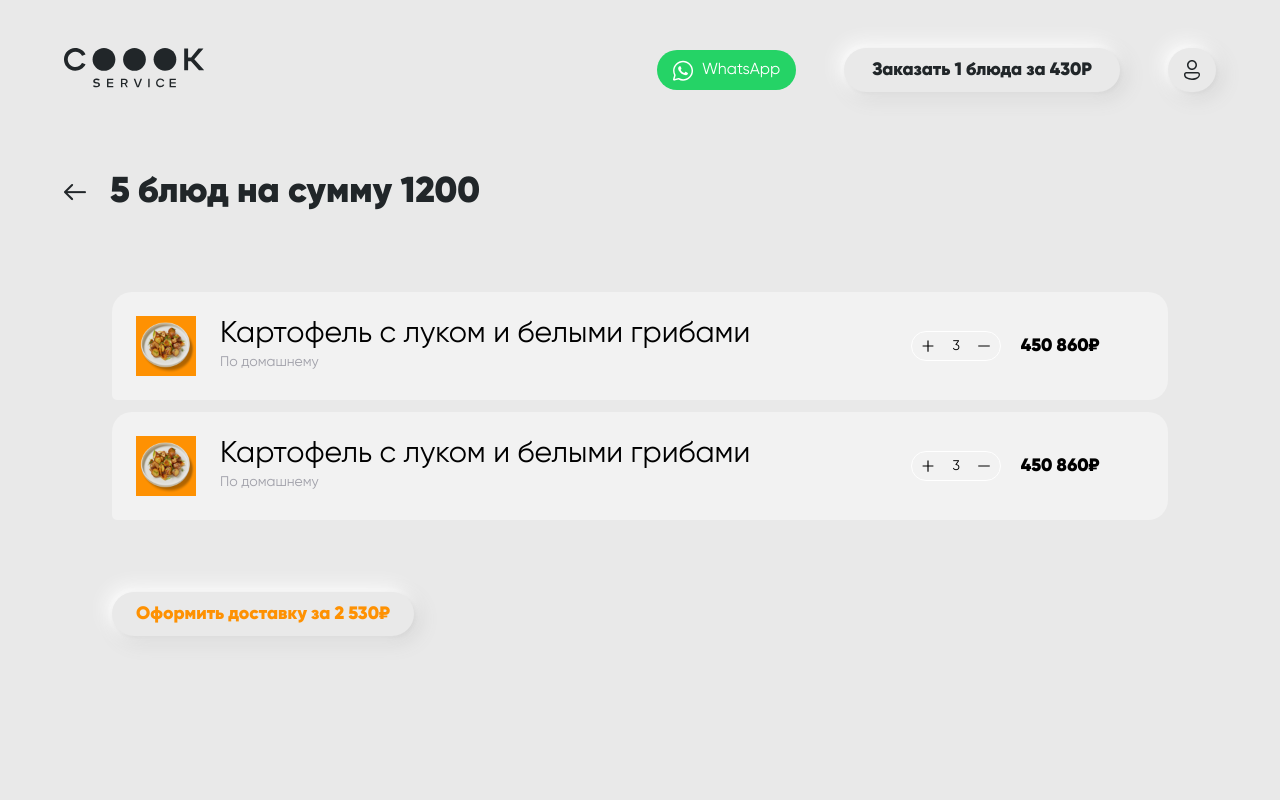
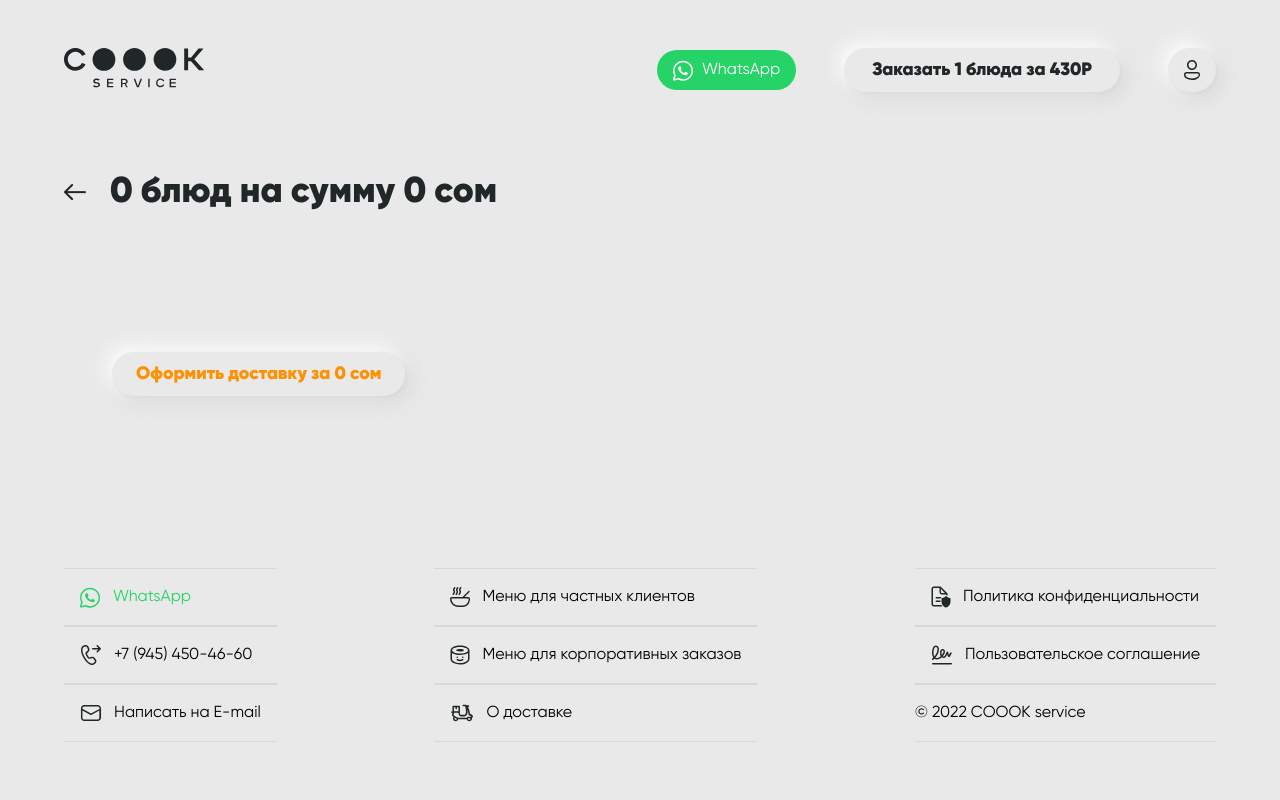
Before and after one commit to OmurbekArykbaev/cook-service, a React (Create React App) app: page /cart in a window 1280 px wide. Shown: the top 800 px of the page. Built offline with nearby package versions, Linux system fonts and the light colour scheme.

Commit message:
Finish cart features, and move it to rtk store

```diff
--- a/src/components/CartItem/CartItem.tsx
+++ b/src/components/CartItem/CartItem.tsx
@@ -1,27 +1,73 @@
-import React from "react"
-import Count from "../ui/Count/Count"
+import React, { FC, useEffect, useState } from "react"
+import { AiOutlineMinus, AiOutlinePlus } from "react-icons/ai"
+import { useAppDispatch, useAppSelector } from "../../hooks/rtkHooks"
+import { changeCountProductInCart } from "../../redux/userSlice"
+import { IProductInCart } from "../../types/userProfile"
 
-const CartItem = () => {
+interface ICartItemProps {
+  product: IProductInCart
+  typeCook?: string
+}
+
+const CartItem: FC<ICartItemProps> = ({ product, typeCook }) => {
+  const dispatch = useAppDispatch()
+  const { image, name, id, price } = product
+  const [productFromStore] = useAppSelector((state) =>
+    state.userPofile.cartProducts.filter((item) => item.id === id)
+  )
+  const [countQuantity, setCountQuantity] = useState<number>(
+    productFromStore.quantityProduct
+  )
+
+  useEffect(() => {
+    dispatch(changeCountProductInCart({ id, quan: countQuantity }))
+  }, [countQuantity, dispatch, id])
+
+  const incrementHandler = () => {
+    setCountQuantity((countQuantity) => countQuantity + 1)
+  }
+
+  const decrementHandler = () => {
+    setCountQuantity((countQuantity) => countQuantity - 1)
+    if (countQuantity < 2) setCountQuantity(1)
+  }
+
   return (
     <li className="p-3 sm:p-6 bg-[#FFFFFF66] rounded-tl-[20px] rounded-tr-[20px] rounded-br-[20px] rounded-bl-[5px] mb-3">
       <div className="flex flex-col md:flex-row md:items-center md:justify-between">
         {/* <!-- title, img --> */}
         <div className="flex w-full border-b  md:border-b-0  pb-6 md:pb-0">
           <div className="flex justify-center items-center mr-6 min-w-[30px]  md:max-w-[60px] bg-orange">
-            <img src="./img/dish.png" alt="" />
+            <img src={image} alt={name} />
           </div>
           <div className="flex flex-col items-start">
-            <h3 className="text-xl md:text-3xl">
-              Картофель с луком и белыми грибами
-            </h3>
-            <p className="text-sm text-zinc-400">По домашнему</p>
+            <h3 className="text-xl md:text-3xl">{name}</h3>
+            {typeCook && <p className="text-sm text-zinc-400">{typeCook}</p>}
           </div>
         </div>
 
         {/* <!-- quan and price --> */}
         <div className="w-auto flex justify-between  items-center pt-6 md:w-[30%] md:pt-0 md:justify-start">
-          <Count />
-          <h3 className="text-lg font-bold">450 860₽</h3>
+          {/* <Count id={id} /> */}
+          <div className="flex items-center border border-white rounded-full text-xl mr-5">
+            <button
+              className="px-2 py-1 group-hover:text-white"
+              onClick={incrementHandler}
+            >
+              <AiOutlinePlus size={16} />
+            </button>
+            <span className="px-2 py-1  text-sm group-hover:text-white">
+              {countQuantity}
+            </span>
+            <button
+              onClick={decrementHandler}
+              className="px-2 py-1 group-hover:text-white"
+            >
+              <AiOutlineMinus size={16} />
+            </button>
+          </div>
+
+          <h3 className="text-lg font-bold">{price * countQuantity} сом</h3>
         </div>
       </div>
     </li>
--- a/src/components/FoodCard/FoodCard.tsx
+++ b/src/components/FoodCard/FoodCard.tsx
@@ -8,12 +8,10 @@ const FoodCard: FC<IFood> = (props) => {
   const dispatch = useAppDispatch()
 
   const addCartHandler = () =>
-    dispatch(
-      addFoodInCart({ product: props, totalSum: props.price, quantity: 1 })
-    )
+    dispatch(addFoodInCart({ ...props, quantityProduct: 0 }))
   const addWishListHandler = () => dispatch(addWishFood(props))
 
-  const { id, name, image, description, category, price, cal } = props
+  const { id, name, image, description, price, cal } = props
 
   return (
     <div className="card-food">
@@ -56,7 +54,7 @@ const FoodCard: FC<IFood> = (props) => {
         </p>
 
         <div className="w-full flex items-center py-3">
-          <Count />
+          <Count id={id} />
 
           <button
             onClick={addCartHandler}
--- a/src/components/ui/Count/Count.tsx
+++ b/src/components/ui/Count/Count.tsx
@@ -1,15 +1,48 @@
+import { FC, useEffect, useState } from "react"
 import { AiOutlinePlus, AiOutlineMinus } from "react-icons/ai"
+import { useAppDispatch, useAppSelector } from "../../../hooks/rtkHooks"
+import { changeCountProductInCart } from "../../../redux/userSlice"
 
-const Count = () => {
+interface ICountProps {
+  id: string
+}
+
+const Count: FC<ICountProps> = ({ id }) => {
+  // const [state] = useAppSelector((state) =>
+  //   state.userPofile.cartProducts.filter((item) => item.id === id)
+  // )
+  const [count, setCount] = useState<number>(1)
+  const dispatch = useAppDispatch()
+
+  useEffect(() => {
+    dispatch(changeCountProductInCart({ id, quan: 1 }))
+  }, [])
+
+  const incrementHandler = () => {
+    setCount((count) => count + 1)
+    dispatch(changeCountProductInCart({ id, quan: count + 1 }))
+  }
+
+  const decrementHandler = () => {
+    setCount((count) => count - 1)
+    if (count < 2) setCount(1)
+    dispatch(changeCountProductInCart({ id, quan: count }))
+  }
   return (
     <div className="flex items-center border border-white rounded-full text-xl mr-5">
-      <button className="px-2 py-1 group-hover:text-white">
+      <button
+        className="px-2 py-1 group-hover:text-white"
+        onClick={incrementHandler}
+      >
         <AiOutlinePlus size={16} />
       </button>
 
-      <span className="px-2 py-1  text-sm group-hover:text-white">3</span>
+      <span className="px-2 py-1  text-sm group-hover:text-white">{count}</span>
 
-      <button className="px-2 py-1 group-hover:text-white">
+      <button
+        onClick={decrementHandler}
+        className="px-2 py-1 group-hover:text-white"
+      >
         <AiOutlineMinus size={16} />
       </button>
     </div>
--- a/src/pages/Cart/Cart.tsx
+++ b/src/pages/Cart/Cart.tsx
@@ -2,23 +2,37 @@ import React from "react"
 import CartItem from "../../components/CartItem/CartItem"
 import Title from "../../components/Title/Title"
 import Wrapper from "../../components/Wrapper/Wrapper"
+import { useAppSelector } from "../../hooks/rtkHooks"
 
 const Cart = () => {
+  const cartProducts = useAppSelector((state) => state.userPofile.cartProducts)
+  const sum = cartProducts.reduce(
+    (acc, item) => acc + item.price * item.quantityProduct,
+    0
+  )
+  const quantity = cartProducts.reduce(
+    (acc, item) => acc + item.quantityProduct,
+    0
+  )
+
   return (
     <Wrapper>
       <section>
         <div className="flex flex-col py-8">
           {/* <!-- title --> */}
-          <Title titleName="5 блюд на сумму 1200" toPath="/" />
+          <Title
+            titleName={`${quantity} блюд на сумму ${sum} сом`}
+            toPath="/"
+          />
           {/* <!-- item wrapper --> */}
           <ul className="flex flex-col p-3 md:p-12 w-full">
-            <CartItem />
-            <CartItem />
+            {cartProducts &&
+              cartProducts.map((item) => <CartItem product={item} />)}
           </ul>
           {/* <!-- button to order --> */}
           <div className="flex justify-center w-full md:px-12 py-3 mb-12  md:justify-start">
             <button className="w-full btn text-xl text-orange font-bold px-0 py-4 md:px-7 md:w-auto md:text-lg lg:px-6 lg:py-2">
-              Оформить доставку за 2 530₽
+              Оформить доставку за {sum} сом
             </button>
           </div>
         </div>
--- a/src/redux/userSlice.ts
+++ b/src/redux/userSlice.ts
@@ -2,9 +2,8 @@ import { createSlice, PayloadAction } from "@reduxjs/toolkit"
 import IFood from "../types/FoodData"
 import {
   IAddressData,
-  ICart,
   IOrders,
-  IProductCart,
+  IProductInCart,
   IUserData,
 } from "../types/userProfile"
 
@@ -13,7 +12,7 @@ interface InitState {
   addresses: IAddressData[]
   wishlist: IFood[]
   orders: IOrders[]
-  cart: ICart
+  cartProducts: IProductInCart[]
   isAuthorization: boolean
 }
 
@@ -22,7 +21,7 @@ const initialState: InitState = {
   addresses: [],
   wishlist: [],
   orders: [],
-  cart: { products: [], quantity: 0, totalSum: 0 },
+  cartProducts: [],
   isAuthorization: false,
 }
 
@@ -44,9 +43,19 @@ export const userSlice = createSlice({
 
     addOrder: (state, action: PayloadAction<IOrders>) => {},
 
-    addFoodInCart: (state, action: PayloadAction<IProductCart>) => {
-      const { product, totalSum, quantity } = action.payload
-      state.cart.products.push({ product, totalSum, quantity })
+    addFoodInCart: (state, action: PayloadAction<IProductInCart>) => {
+      state.cartProducts.push({ ...action.payload, quantityProduct: 1 })
+    },
+
+    changeCountProductInCart: (
+      state,
+      action: PayloadAction<{ id: string; quan: number }>
+    ) => {
+      state.cartProducts.forEach((item) => {
+        if (item.id === action.payload.id) {
+          item.quantityProduct = action.payload.quan
+        }
+      })
     },
   },
 })
@@ -57,6 +66,7 @@ export const {
   addFoodInCart,
   addOrder,
   addWishFood,
+  changeCountProductInCart,
 } = userSlice.actions
 
 export default userSlice.reducer
```
Also changed, not shown: src/types/userProfile.ts (+2 -10 lines).
